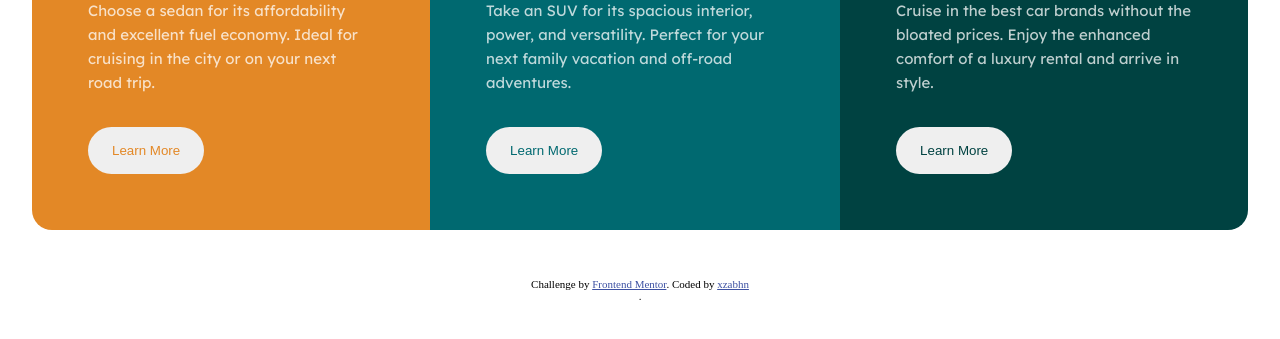
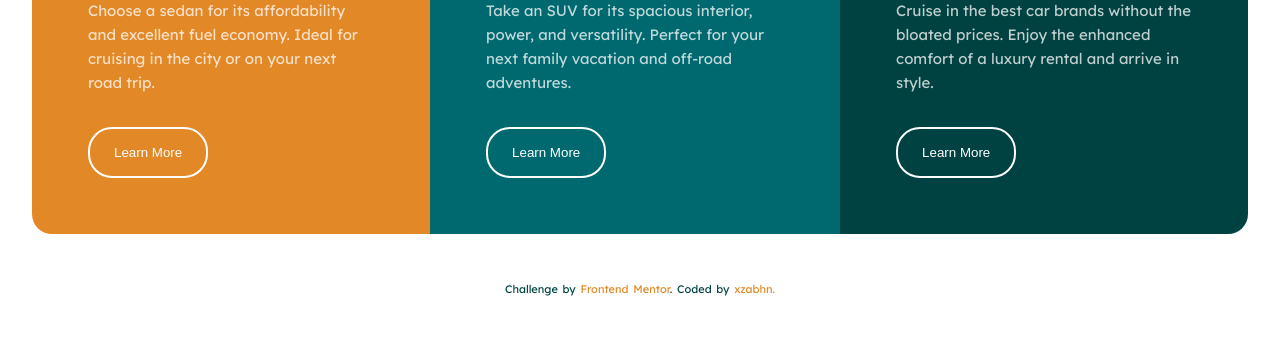
Before and after one commit to Awesauban/3-column-preview-card, a plain HTML site: page index.html in a window 1280 px wide. Shown: the part 245-584 px from the top of the page. Drawn offline with Linux system fonts and the light colour scheme.

Commit message:
hover state edit

```diff
--- a/index.css
+++ b/index.css
@@ -40,19 +40,24 @@ body {
 .btn {
   padding: 1rem 1.5rem;
   border-radius: 1.5rem;
-  border-style: none;
+  border: 2px solid white;
+  background-color: transparent;
+  color: white;
 }
 
-.sedan-btn {
+.sedan-btn:hover {
   color: hsl(31, 77%, 52%);
+  background-color: hsl(0, 0%, 95%);
 }
 
-.suv-btn {
+.suv-btn:hover {
   color: hsl(184, 100%, 22%);
+  background-color: hsl(0, 0%, 95%);
 }
 
-.luxury-btn {
+.luxury-btn:hover {
   color: hsl(179, 100%, 13%);
+  background-color: hsl(0, 0%, 95%);
 }
 
 .sedan {
@@ -70,12 +75,21 @@ body {
 }
 
 .attribution {
-  font-size: 11px; text-align: center;
+  font-family: "Lexend Deca", sans-serif;
+  font-size: 11px;
+  word-spacing: 0.1rem;
+  text-align: center;
 }
 
 .attribution a {
-  color: hsl(228, 45%, 44%);
+  color: hsl(31, 77%, 52%);
+  text-decoration: none;
 }
+
+.attribution-tab {
+  color: hsl(179, 100%, 13%);
+}
+
 
 @media (min-width:375px) {
 
--- a/index.html
+++ b/index.html
@@ -86,7 +86,7 @@
 
   <footer class="attribution">
     <p class="attribution-tab">Challenge by <a href="https://www.frontendmentor.io?ref=challenge" target="_blank">Frontend Mentor</a>.
-    Coded by <a href="https://www.twitter.com/iTundesignerd?s=08">xzabhn</a></p>.
+    Coded by <a href="https://www.twitter.com/iTundesignerd?s=08">xzabhn.</a></p>
   </footer>
 </body>
 </html>
```
